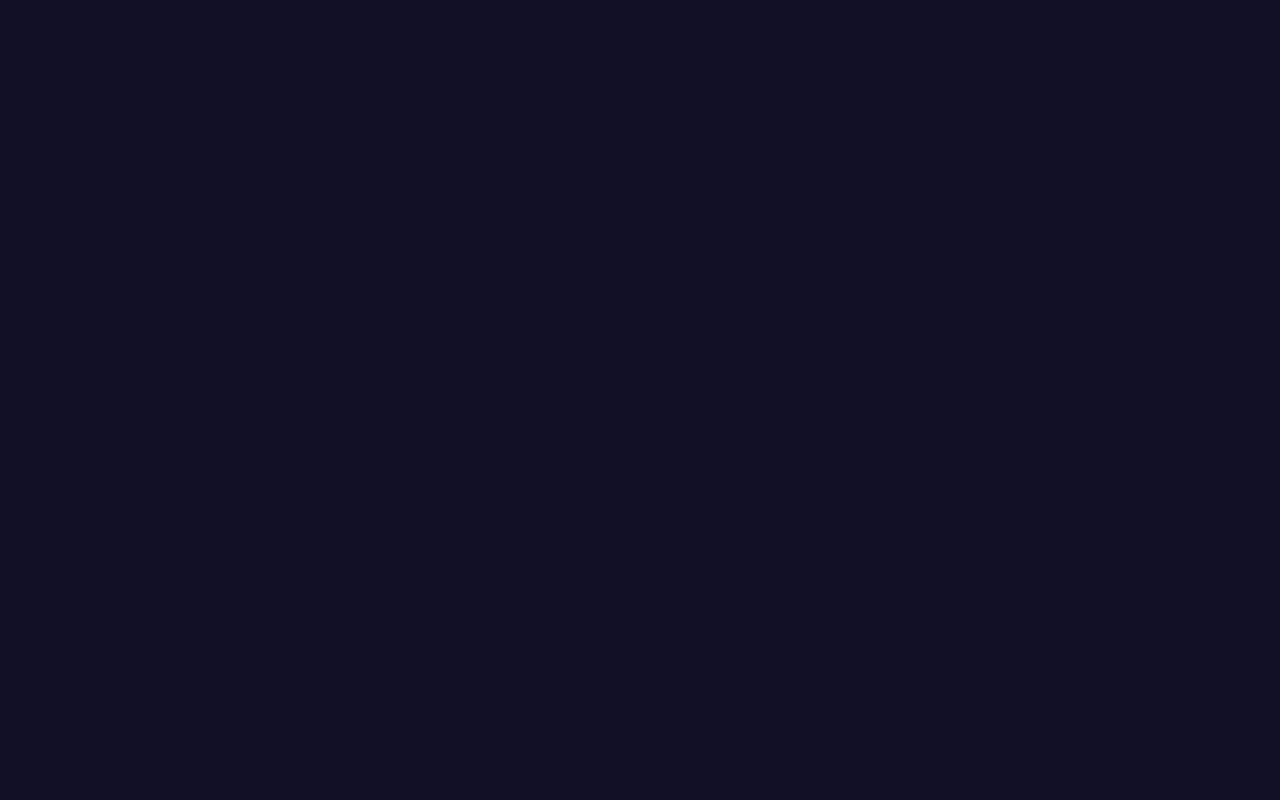
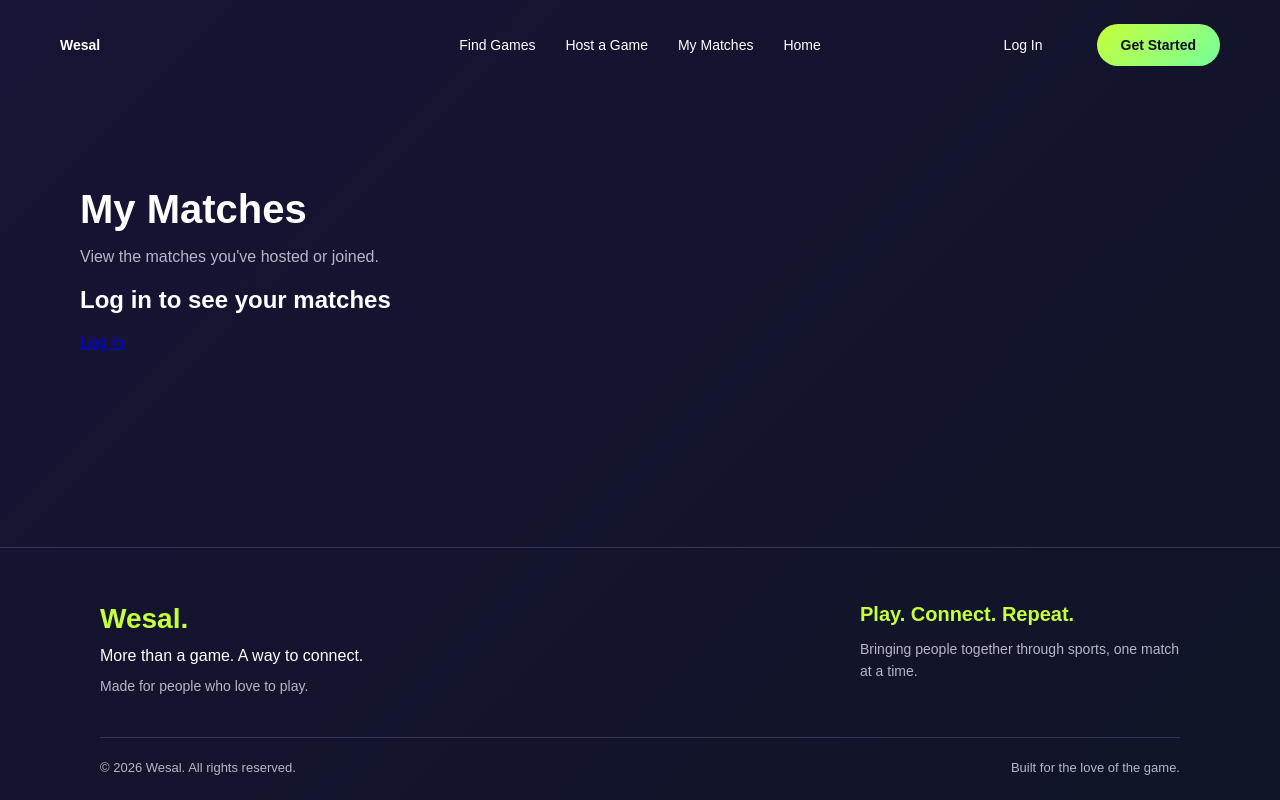
Before and after one commit to rywma/Wesal, a React (Vite) app in the folder stage4/Frontend/: page /my-matches in a window 1280 px wide. Before the commit this address had no page. Built offline with nearby package versions, Linux system fonts and the light colour scheme.

Commit message:
Update navbar and add My Matches UI

```diff
--- a/stage4/Frontend/src/components/BrowseMatchCard.jsx
+++ b/stage4/Frontend/src/components/BrowseMatchCard.jsx
@@ -9,7 +9,7 @@ import {
   spotsText
 } from '../utils/matchHelpers.js';
 
-function BrowseMatchCard({ match }) {
+function BrowseMatchCard({ match, showJoin = true }) {
   const { isLoggedIn, tokens } = useAuth();
   const [loading, setLoading] = useState(false);
   const [message, setMessage] = useState('');
@@ -55,7 +55,12 @@ function BrowseMatchCard({ match }) {
       <p className="browse-match-players">
         {match.players_count} / {match.max_players} Players
       </p>
-      {isLoggedIn ? (
+
+      {!showJoin ? (
+        <Link to={`/matches/${match.id}`} className="join-btn">
+          View Details
+        </Link>
+      ) : isLoggedIn ? (
         <button
           type="button"
           className="join-btn"
--- a/stage4/Frontend/src/components/Navbar.jsx
+++ b/stage4/Frontend/src/components/Navbar.jsx
@@ -42,13 +42,13 @@ function Navbar() {
                         Host a Game
                     </Link>
 
-                    <a href="#sports" onClick={() => setMenuOpen(false)}>
-                        Sports
-                    </a>
+                    <Link to="/my-matches" onClick={() => setMenuOpen(false)}>
+                        My Matches
+                    </Link>
 
-                    <a href="#how-it-works" onClick={() => setMenuOpen(false)}>
-                        How It Works
-                    </a>
+                    <Link to="/" onClick={() => setMenuOpen(false)}>
+                        Home
+                    </Link>
                 </div>
 
 
--- a/stage4/Frontend/src/main.jsx
+++ b/stage4/Frontend/src/main.jsx
@@ -3,7 +3,7 @@ import { createRoot } from 'react-dom/client'
 import { BrowserRouter, Routes, Route,} from 'react-router-dom'
 import Home from './pages/Home.jsx';
 import { AuthProvider } from './context/AuthContext.jsx';
-
+import MyMatches from './pages/MyMatches.jsx';
 import Login from './pages/login.jsx'
 import Signup from './pages/signup.jsx'
 import CreateMatch from './pages/CreateMatch.jsx'
@@ -20,6 +20,7 @@ function App() {
         <Route path="/create-match" element={<CreateMatch />} />
         <Route path="/matches" element={<BrowseMatches />} />
         <Route path="/matches/:id" element={<MatchDetails />} />
+        <Route path="/my-matches" element={<MyMatches />} />
       </Routes>
     </BrowserRouter>
   )
--- /dev/null
+++ b/stage4/Frontend/src/pages/MyMatches.jsx
@@ -0,0 +1,68 @@
+import { Link } from 'react-router-dom';
+import Navbar from '../components/Navbar.jsx';
+import Footer from '../components/Footer.jsx';
+import { useAuth } from '../context/AuthContext.jsx';
+import '../styles/Footer.css';
+import '../styles/MyMatches.css';
+import '../styles/BrowseMatches.css';
+import BrowseMatchCard from '../components/BrowseMatchCard.jsx';
+
+function MyMatches() {
+    const { isLoggedIn } = useAuth();
+    const hostedMatches = null;
+    const joinedMatches = null;
+
+    return (
+        <div className="my-matches">
+            <Navbar />
+
+            <main>
+                <h1>My Matches</h1>
+                <p>View the matches you've hosted or joined.</p>
+
+                {!isLoggedIn ? (
+                    <section>
+                        <h2>Log in to see your matches</h2>
+                        <Link to="/login">Log In</Link>
+                    </section>
+                ) : (
+                    <>
+                        <section>
+                            <h2>Hosted Matches</h2>
+                            {hostedMatches === null ? (
+                                <p>Your hosted matches will appear here.</p>
+                            ) : hostedMatches.length === 0 ? (
+                                <p>You haven't hosted any matches yet.</p>
+                            ) : (
+                                <div className="matches-grid">
+                                    {hostedMatches.map((match) => (
+                                        <BrowseMatchCard key={match.id} match={match} showJoin={false} />
+                                    ))}
+                                </div>
+                            )}
+                        </section>
+
+                        <section>
+                            <h2>Joined Matches</h2>
+                            {joinedMatches === null ? (
+                                <p>Your joined matches will appear here.</p>
+                            ) : joinedMatches.length === 0 ? (
+                                <p>You haven't joined any matches yet.</p>
+                            ) : (
+                                <div className="matches-grid">
+                                    {joinedMatches.map((match) => (
+                                        <BrowseMatchCard key={match.id} match={match} showJoin={false} />
+                                    ))}
+                                </div>
+                            )}
+                        </section>
+                    </>
+                )}
+            </main>
+
+            <Footer />
+        </div>
+    );
+}
+
+export default MyMatches;
--- a/stage4/Frontend/src/styles/BrowseMatches.css
+++ b/stage4/Frontend/src/styles/BrowseMatches.css
@@ -168,3 +168,7 @@
     padding: 20px;
   }
 }
+.browse-match-card h3 a {
+  color: #c7ff39;
+  text-decoration: none;
+}
--- /dev/null
+++ b/stage4/Frontend/src/styles/MyMatches.css
@@ -0,0 +1,27 @@
+.my-matches {
+  min-height: 100vh;
+  display: flex;
+  flex-direction: column;
+  background: linear-gradient(135deg, #171334, #101527);
+  color: white;
+  direction: ltr;
+}
+
+.my-matches main {
+  flex: 1;
+  width: 100%;
+  max-width: 1200px;
+  margin: 0 auto;
+  padding: 70px 40px;
+  box-sizing: border-box;
+}
+
+.my-matches h1 {
+  font-size: 40px;
+  margin-bottom: 12px;
+}
+
+.my-matches main p {
+  color: #b8b5c8;
+  font-size: 16px;
+}
```
